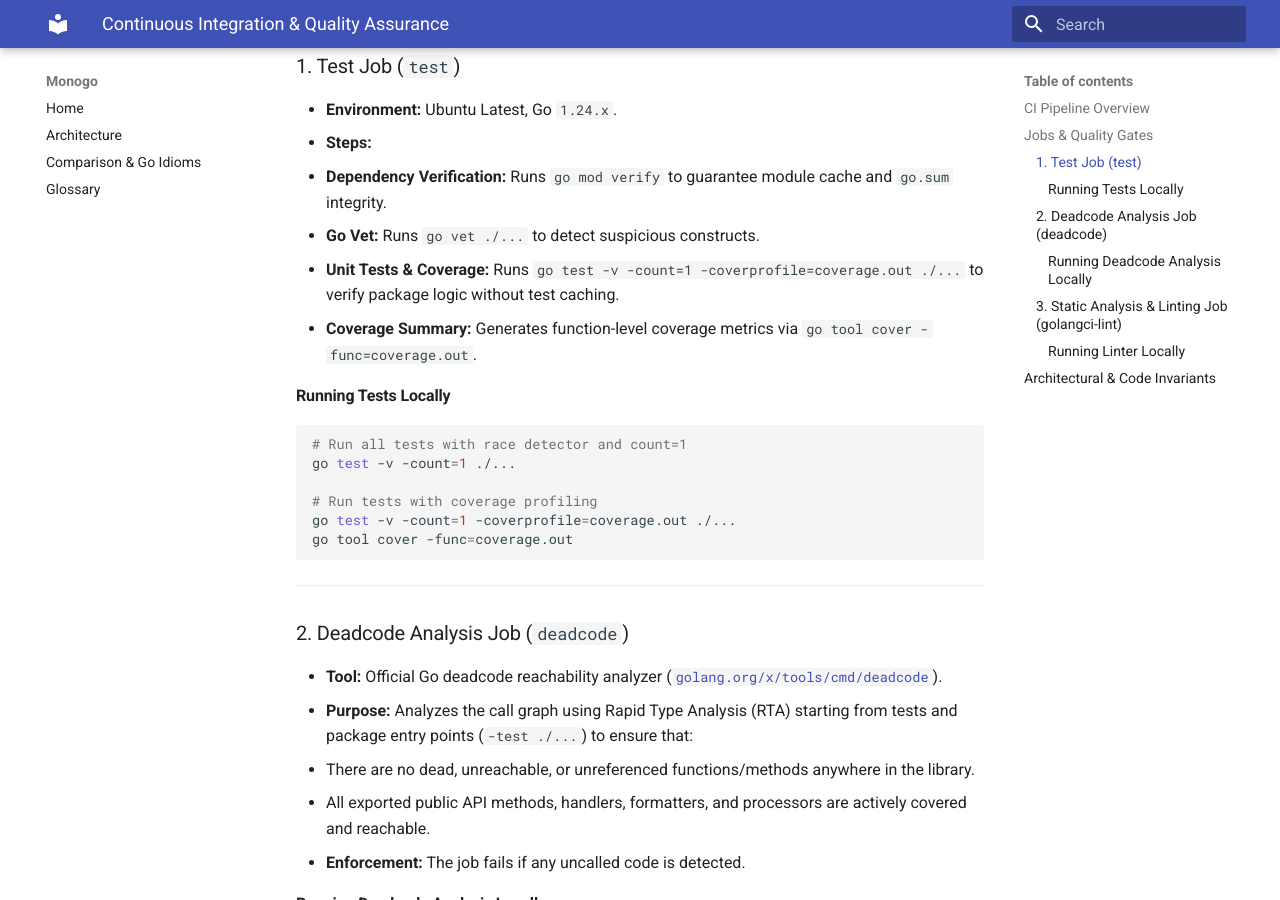
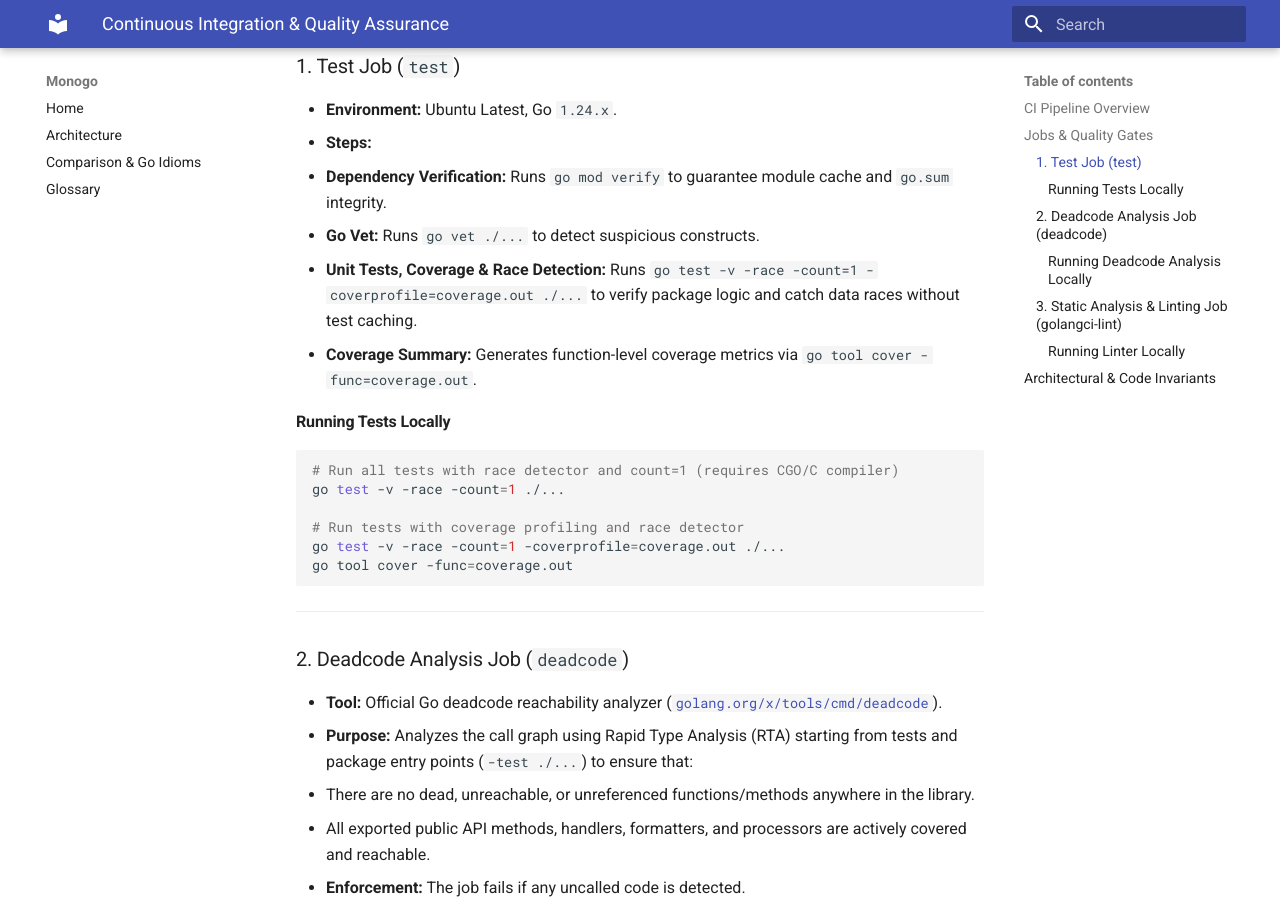
Before and after one commit to githoober/monogo, an MkDocs documentation site: the page built from docs/ci.md, in a window 1280 px wide and 900 px high, scrolled down 687 px. Built offline with MkDocs 1.6.1 and Material for MkDocs 9.7.7, drawn with Linux system fonts in a browser that asks for light colours.

Commit message:
ci: enable race detector (-race) in test workflow and documentation

````diff
--- a/docs/ci.md
+++ b/docs/ci.md
@@ -31,17 +31,17 @@ flowchart LR
 - **Steps:**
   1. **Dependency Verification:** Runs `go mod verify` to guarantee module cache and `go.sum` integrity.
   2. **Go Vet:** Runs `go vet ./...` to detect suspicious constructs.
-  3. **Unit Tests & Coverage:** Runs `go test -v -count=1 -coverprofile=coverage.out ./...` to verify package logic without test caching.
+  3. **Unit Tests, Coverage & Race Detection:** Runs `go test -v -race -count=1 -coverprofile=coverage.out ./...` to verify package logic and catch data races without test caching.
   4. **Coverage Summary:** Generates function-level coverage metrics via `go tool cover -func=coverage.out`.
 
 #### Running Tests Locally
 
 ```bash
-# Run all tests with race detector and count=1
-go test -v -count=1 ./...
+# Run all tests with race detector and count=1 (requires CGO/C compiler)
+go test -v -race -count=1 ./...
 
-# Run tests with coverage profiling
-go test -v -count=1 -coverprofile=coverage.out ./...
+# Run tests with coverage profiling and race detector
+go test -v -race -count=1 -coverprofile=coverage.out ./...
 go tool cover -func=coverage.out
 ```
 
````
Also changed, not shown: README.md (+3 -3 lines), 1 other file.
